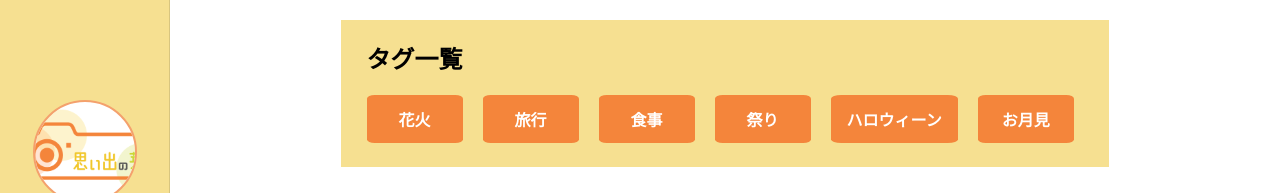
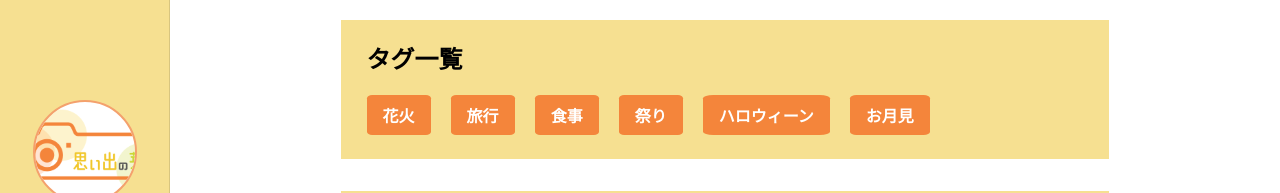
Before and after one commit to ecc-natsumikan/buds-memories_front, a React (Create React App) app in the folder react-app/: page /Home in a window 1280 px wide. Shown: the top 193 px of the page. Built offline with nearby package versions, Linux system fonts and the light colour scheme; a web font is replaced by a local one.

Commit message:
update:コードの更新をしました

```diff
--- a/react-app/src/component/Tag_component.css
+++ b/react-app/src/component/Tag_component.css
@@ -12,7 +12,5 @@
     font-family: 'Zen Maru Gothic', sans-serif;
     font-weight: bold;
     font-size: 1rem; /* フォントサイズを調整 */
-    min-width: 5vw; /* 最小幅を設定 */
-    min-height: 4vh; /* 最小高さを設定 */
     white-space: nowrap; /* 改行を無効にしてテキストが折り返されないようにする */
 }
```
